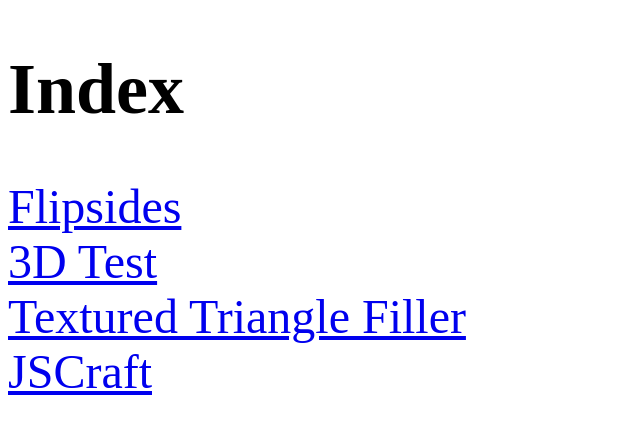
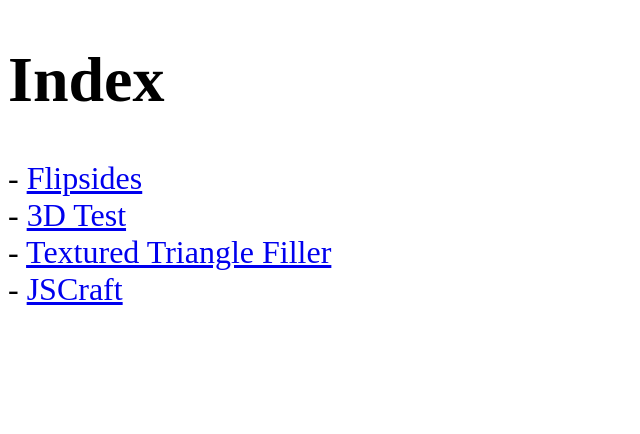
Before and after one commit to muyao/htmlgames, a plain HTML site: page index.html in a window 1280 px wide. Shown: the whole page, without its empty margins (0-640 px from the left). Drawn offline with Linux system fonts and the light colour scheme.

Commit message:
Update index.html

```diff
--- a/index.html
+++ b/index.html
@@ -3,10 +3,10 @@
 <head>
   <style>
     h1 {
-      font-size: 72px;
+      font-size: 64px;
     }
     p {
-      font-size: 48px;
+      font-size: 32px;
     }
   </style>
 </head>
@@ -16,10 +16,10 @@
 </h1>
 <p>
 
-<a href="gravityflip.html">Flipsides</a><br>
-<a href="3dtest.html">3D Test</a><br>
-<a href="ttf/trifill.html">Textured Triangle Filler</a><br>
-<a href="jscraft/jscraft.html">JSCraft</a><br>
+- <a href="gravityflip.html">Flipsides</a><br>
+- <a href="3dtest.html">3D Test</a><br>
+- <a href="ttf/trifill.html">Textured Triangle Filler</a><br>
+- <a href="jscraft/jscraft.html">JSCraft</a><br>
 
 </p>
 
```
